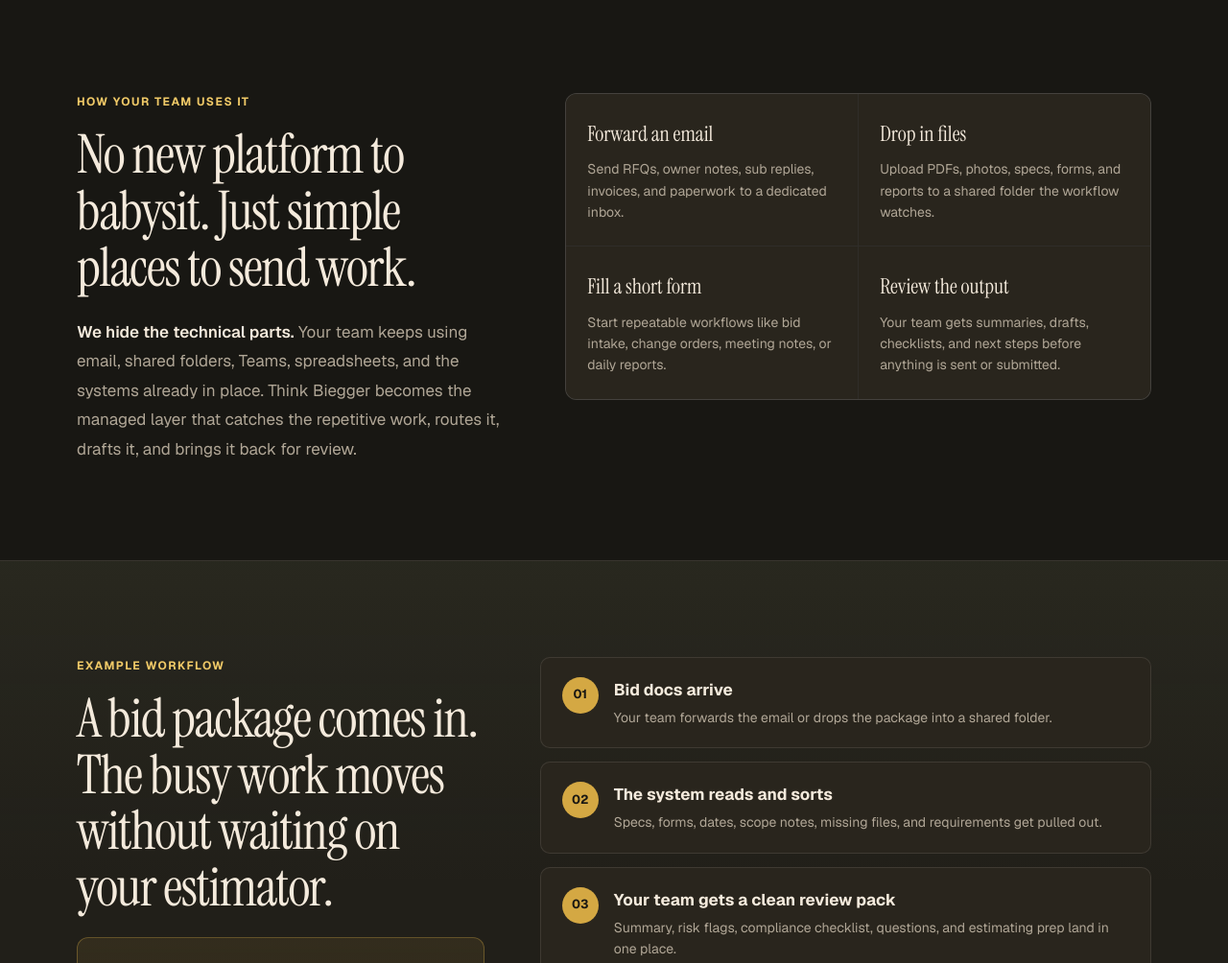
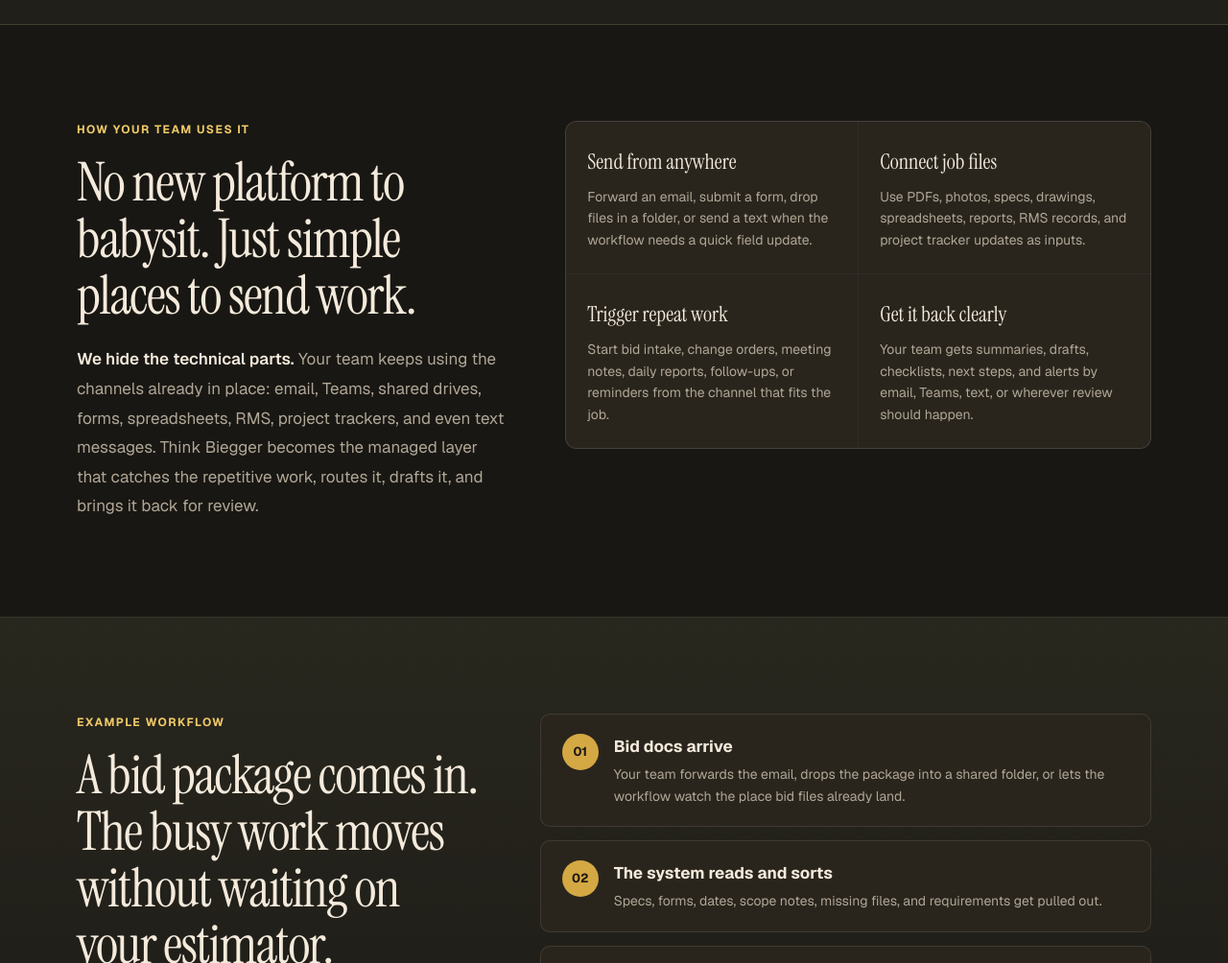
Before and after one commit to willbigs03/think-biegger-site, a website: page index.html in a window 1280 px wide. Shown: the part 2280-3284 px from the top of the page at 96% size. Drawn offline with nearby package versions, Linux system fonts and the light colour scheme.

Commit message:
Broaden channel language across pilot, access, and admin sections
Expand mentions of intake/output channels to include text messages, RMS,
shared drives, forms, photos, and project trackers so the copy reflects
the full range of ways work shows up.

```diff
--- a/index.html
+++ b/index.html
@@ -1156,8 +1156,8 @@ section {
       </div>
       <div class="pilot-summary">
         <p>Use this catalog as a starting point. Choose one of the automations below, or bring us the slow process your team is stuck doing by hand.</p>
-        <p>Each option can connect to the tools your team already uses: Word, Excel, email, Teams, RMS, shared folders, PDFs, forms, and project trackers.</p>
-        <div class="pilot-note">You do not need to know what AI tool to buy or which agent runs in the background. Your team sends work through normal channels. We handle the workflow behind it.</div>
+        <p>Each option can be wired into the way work already shows up: email, Teams, text messages, shared drives, forms, spreadsheets, RMS, PDFs, photos, and project trackers.</p>
+        <div class="pilot-note">You do not need to know what AI tool to buy or which agent runs in the background. Your team sends work through normal channels, and the workflow can send drafts, alerts, reminders, or summaries back where they make sense.</div>
       </div>
     </div>
 
@@ -1396,25 +1396,25 @@ section {
     <div class="reveal">
       <div class="section-label">How your team uses it</div>
       <h2 class="section-heading">No new platform to babysit. Just simple places to send work.</h2>
-      <p class="access-lead"><strong>We hide the technical parts.</strong> Your team keeps using email, shared folders, Teams, spreadsheets, and the systems already in place. Think Biegger becomes the managed layer that catches the repetitive work, routes it, drafts it, and brings it back for review.</p>
+      <p class="access-lead"><strong>We hide the technical parts.</strong> Your team keeps using the channels already in place: email, Teams, shared drives, forms, spreadsheets, RMS, project trackers, and even text messages. Think Biegger becomes the managed layer that catches the repetitive work, routes it, drafts it, and brings it back for review.</p>
     </div>
 
     <div class="access-points reveal reveal-d1" aria-label="Client access options">
       <div class="access-point">
-        <h3>Forward an email</h3>
-        <p>Send RFQs, owner notes, sub replies, invoices, and paperwork to a dedicated inbox.</p>
+        <h3>Send from anywhere</h3>
+        <p>Forward an email, submit a form, drop files in a folder, or send a text when the workflow needs a quick field update.</p>
       </div>
       <div class="access-point">
-        <h3>Drop in files</h3>
-        <p>Upload PDFs, photos, specs, forms, and reports to a shared folder the workflow watches.</p>
+        <h3>Connect job files</h3>
+        <p>Use PDFs, photos, specs, drawings, spreadsheets, reports, RMS records, and project tracker updates as inputs.</p>
       </div>
       <div class="access-point">
-        <h3>Fill a short form</h3>
-        <p>Start repeatable workflows like bid intake, change orders, meeting notes, or daily reports.</p>
+        <h3>Trigger repeat work</h3>
+        <p>Start bid intake, change orders, meeting notes, daily reports, follow-ups, or reminders from the channel that fits the job.</p>
       </div>
       <div class="access-point">
-        <h3>Review the output</h3>
-        <p>Your team gets summaries, drafts, checklists, and next steps before anything is sent or submitted.</p>
+        <h3>Get it back clearly</h3>
+        <p>Your team gets summaries, drafts, checklists, next steps, and alerts by email, Teams, text, or wherever review should happen.</p>
       </div>
     </div>
   </div>
@@ -1429,7 +1429,7 @@ section {
         <h3>Built as a service, not a software chore.</h3>
         <ul>
           <li><strong>Setup:</strong> we map the workflow, connect the tools, and build the first automation.</li>
-          <li><strong>Run:</strong> your team sends work through email, folders, forms, or Teams.</li>
+          <li><strong>Run:</strong> your team sends work through email, text, folders, forms, Teams, RMS, or the tools already in the job flow.</li>
           <li><strong>Support:</strong> we monitor, adjust, and improve the workflow as your process changes.</li>
         </ul>
       </div>
@@ -1440,7 +1440,7 @@ section {
         <span>01</span>
         <div>
           <h3>Bid docs arrive</h3>
-          <p>Your team forwards the email or drops the package into a shared folder.</p>
+          <p>Your team forwards the email, drops the package into a shared folder, or lets the workflow watch the place bid files already land.</p>
         </div>
       </div>
       <div class="workflow-step">
@@ -1499,7 +1499,7 @@ section {
     <div class="reveal">
       <div class="section-label">Construction Admin AI</div>
       <h2 class="section-heading">An AI assistant that remembers the project, the people, and the paperwork.</h2>
-      <p class="admin-lead"><strong>Built around the way small construction teams already work:</strong> Word, Excel, email, Teams, and RMS. The goal is not another dashboard to babysit. The goal is a system that keeps the admin work moving while your team stays focused on the job.</p>
+      <p class="admin-lead"><strong>Built around the way small construction teams already work:</strong> Word, Excel, email, Teams, text messages, RMS, shared drives, forms, photos, PDFs, and project trackers. The goal is not another dashboard to babysit. The goal is a system that keeps the admin work moving while your team stays focused on the job.</p>
     </div>
 
     <div class="admin-tools reveal reveal-d1" aria-label="Construction Admin AI capabilities">
```
Also changed, not shown: dist/index.html.
